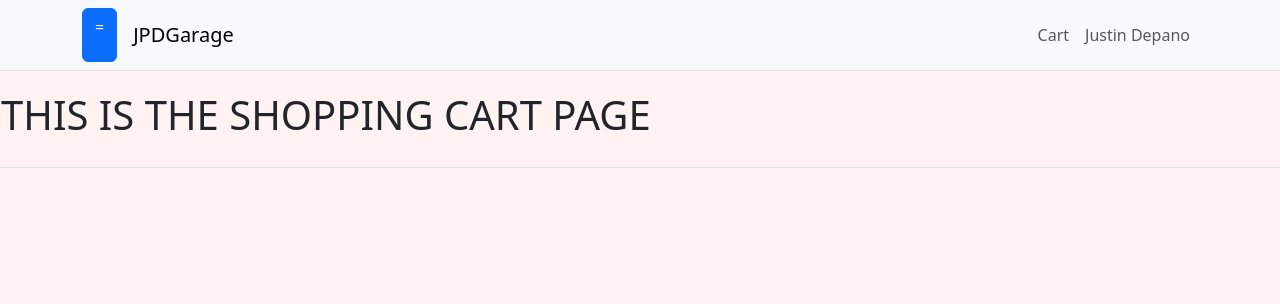
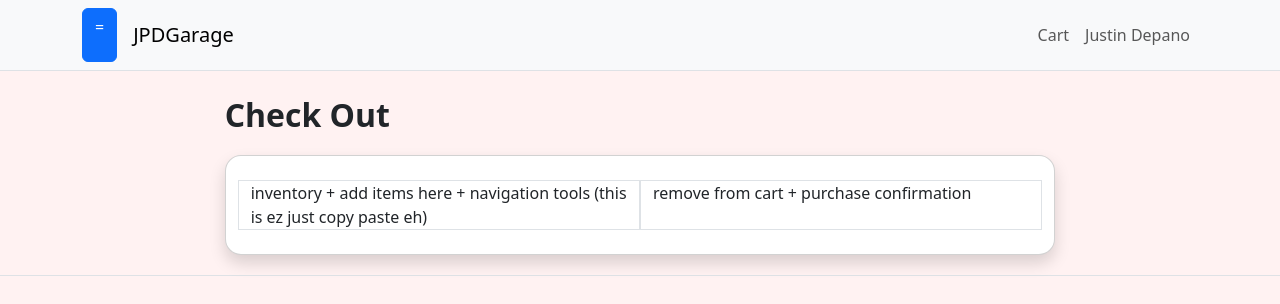
Before and after one commit to briangabini/CSSWENG-IMS, a React (Create React App) app in the folder frontend/: page /shopping-cart in a window 1280 px wide. Shown: the top 304 px of the page. Built offline with nearby package versions, Linux system fonts and the light colour scheme.

Commit message:
Update ShoppingCart.js
added layout foundation to shopping cart

```diff
--- a/frontend/src/pages/ShoppingCart.js
+++ b/frontend/src/pages/ShoppingCart.js
@@ -1,11 +1,25 @@
+import { Container, Row, Col, Card } from 'react-bootstrap'
+
 const ShoppingCart = () => {
 
     return (
-        <div className="shopping-cart">
-            <h1>THIS IS THE SHOPPING CART PAGE</h1>
-
-
-        </div>
+        <Container className='main'>
+            <Row className='fs-2 fw-bold'>
+                Check Out
+            </Row>
+            <Row>
+                <Card className='p-4 rounded-4 shadow mt-3'>
+                    <Row>
+                        <Col className='col-6 border'>
+                            inventory + add items here + navigation tools (this is ez just copy paste eh)
+                        </Col>
+                        <Col className='col-6 border'>
+                            remove from cart + purchase confirmation
+                        </Col>
+                    </Row>
+                </Card>
+            </Row>
+        </Container>
     )
 }
 
```
